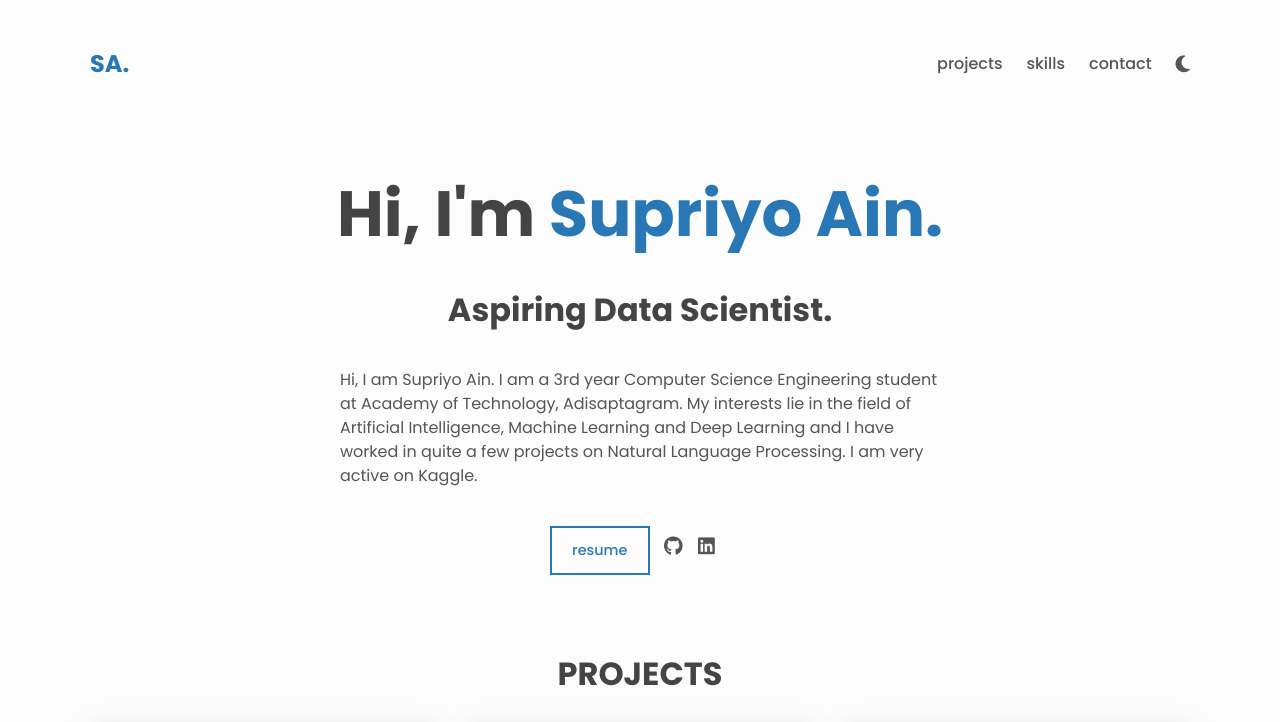
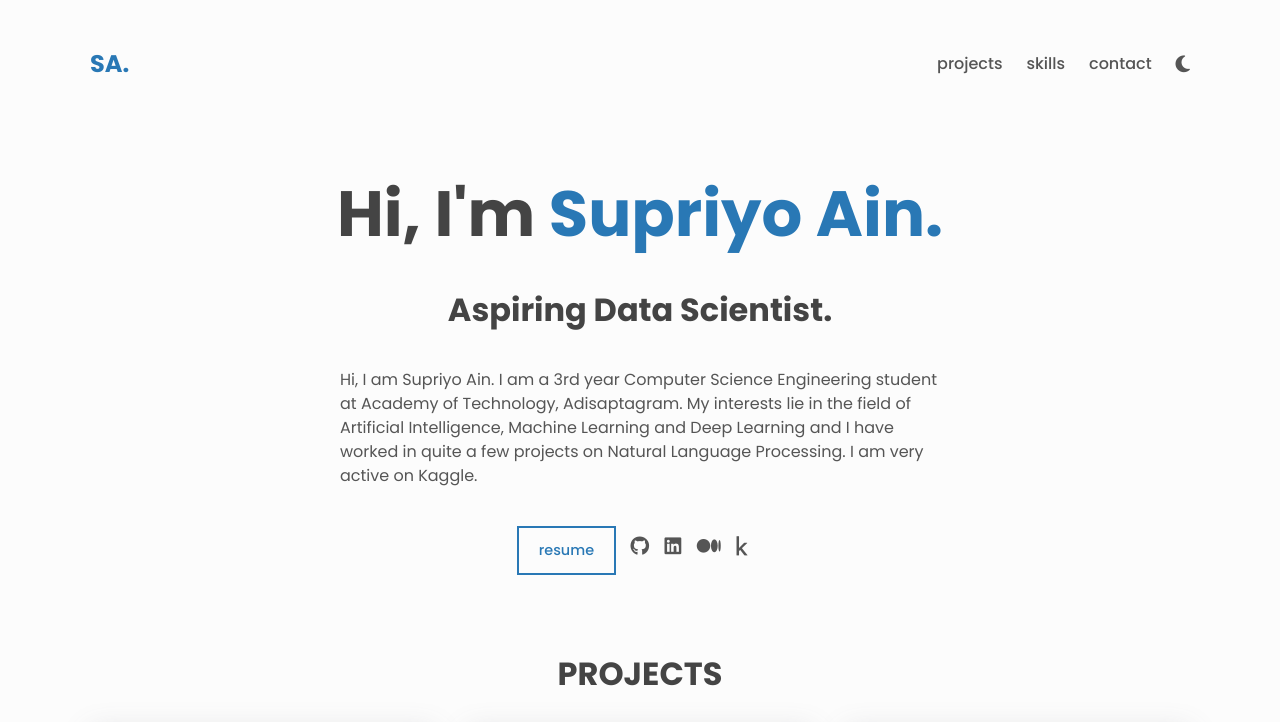
Before and after one commit to rikisupriyo/firstwebsite-vercel, a plain HTML site: page index.html in a window 1280 px wide. Shown: the top 722 px of the page. Drawn offline with Linux system fonts and the light colour scheme.

Commit message:
Portfolio

```diff
--- a/index.html
+++ b/index.html
@@ -65,6 +65,14 @@
 
         <a href="https://linkedin.com/in/ainsupriyo" target="_blank" aria-label="linkedin" class="link link--icon">
           <i aria-hidden="true" class="fab fa-linkedin"></i>
+        </a>
+
+        <a href="https://medium.com/@ainsupriyofficial" target="_blank" aria-label="linkedin" class="link link--icon">
+          <i aria-hidden="true" class="fab fa-medium"></i>
+        </a>
+
+        <a href="https://www.kaggle.com/supriyoain" target="_blank" aria-label="linkedin" class="link link--icon">
+          <i aria-hidden="true" class="fab fa-kaggle"></i>
         </a>
       </div>
     </div>
@@ -180,7 +188,6 @@
       </a>
     </div>
   </div>
-
   <script src="./script.js"></script>
 </body>
 
--- a/script.js
+++ b/script.js
@@ -4,8 +4,8 @@ const btnTheme = document.querySelector('.fa-moon')
 const btnHamburger = document.querySelector('.fa-bars')
 
 const addThemeClass = (bodyClass, btnClass) => {
-  body.classList.add(bodyClass)
-  btnTheme.classList.add(btnClass)
+	body.classList.add(bodyClass)
+	btnTheme.classList.add(btnClass)
 }
 
 const getBodyTheme = localStorage.getItem('portfolio-theme')
@@ -20,7 +20,7 @@ const setTheme = (bodyClass, btnClass) => {
 	body.classList.remove(localStorage.getItem('portfolio-theme'))
 	btnTheme.classList.remove(localStorage.getItem('portfolio-btn-theme'))
 
-  addThemeClass(bodyClass, btnClass)
+	addThemeClass(bodyClass, btnClass)
 
 	localStorage.setItem('portfolio-theme', bodyClass)
 	localStorage.setItem('portfolio-btn-theme', btnClass)
```
